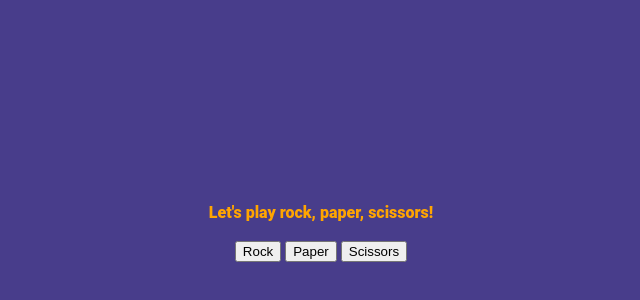
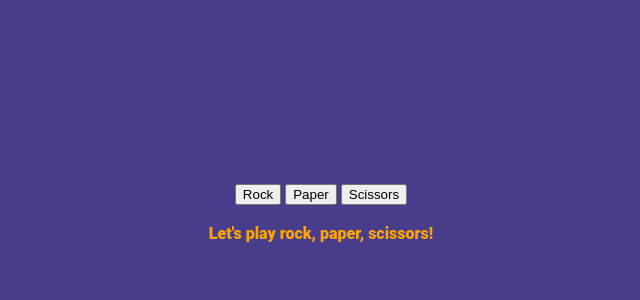
Before and after one commit to suoidix/RPS, a plain HTML site: page index.html in a window 1280 px wide. Shown: the part 168-468 px from the top of the page, without its empty margins (319-959 px from the left). Drawn offline with Linux system fonts and the light colour scheme.

Commit message:
Move buttons to top of container

```diff
--- a/index.html
+++ b/index.html
@@ -9,6 +9,11 @@
 </head>
 <body>
     <div id="container">
+        <div id="choices">
+            <button id="btn" value="rock">Rock</button>
+            <button id="btn" value="paper">Paper</button>
+            <button id="btn" value="scissors">Scissors</button><br><br>
+        </div>
         <div id="cpuIcon">Let's play rock, paper, scissors! <br><br></div>
         <div id="results">
             <div id ='playerImage'>
@@ -16,12 +21,8 @@
             <div id ='computerImage'>
             </div>
         </div>
-        <div id ='result'></div>
-        <div id="choices">
-            <button id="btn" value="rock">Rock</button>
-            <button id="btn" value="paper">Paper</button>
-            <button id="btn" value="scissors">Scissors</button>
-        </div>
+        <div id ='result'></div><br>
+        <div id = 'reset'></div>
     </div>
 </body>
 </html>
```
